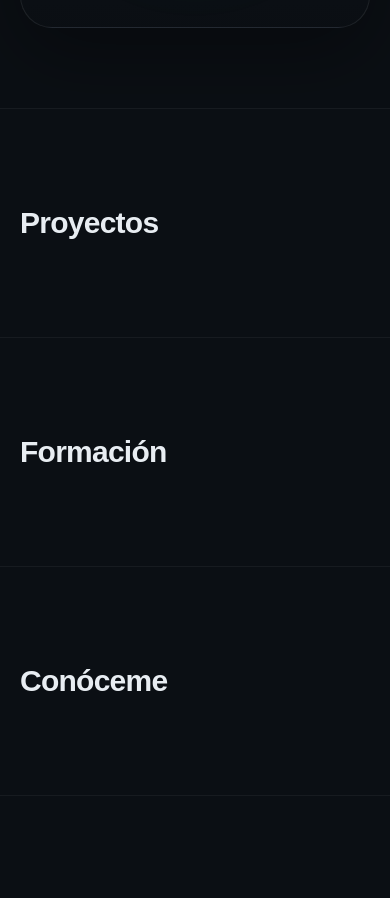
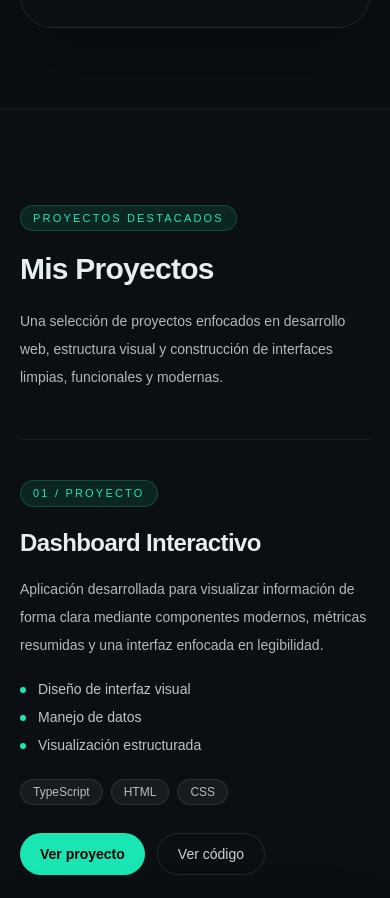
Before and after one commit to sebastianUCC2024/Portafolio, a Next.js app: page / in a window 390 px wide. Shown: the part 1064-1962 px from the top of the page. Built offline with nearby package versions, Linux system fonts and the light colour scheme.

Commit message:
Se agrego la sección de proyectos destacados

```diff
--- a/src/app/page.tsx
+++ b/src/app/page.tsx
@@ -1,6 +1,7 @@
-import Container from "../components/layout/container";
-import Navbar from "../components/layout/navbar";
-import HeroSection from "../components/sections/hero-section";
+import Navbar from "@/src/components/layout/navbar";
+import Container from "@/src/components/layout/container";
+import HeroSection from "@/src/components/sections/hero-section";
+import ProjectsSection from "@/src/components/sections/projects-section";
 
 export default function Home() {
   return (
@@ -9,16 +10,7 @@ export default function Home() {
 
       <HeroSection />
 
-      <section
-        id="projects"
-        className="border-b border-white/5 py-24 sm:py-28 lg:py-32"
-      >
-        <Container>
-          <h2 className="text-3xl font-semibold tracking-tight sm:text-4xl">
-            Proyectos
-          </h2>
-        </Container>
-      </section>
+      <ProjectsSection />
 
       <section
         id="education"
--- /dev/null
+++ b/src/components/sections/project-card.tsx
@@ -0,0 +1,91 @@
+import type { ProjectItem } from "@/src/data/projects";
+
+type ProjectCardProps = {
+  project: ProjectItem;
+  reverse?: boolean;
+};
+
+export default function ProjectCard({
+  project,
+  reverse = false,
+}: ProjectCardProps) {
+  return (
+    <article
+      className={`grid items-center gap-8 border-t border-white/6 py-10 lg:grid-cols-2 lg:gap-12 lg:py-14 ${
+        reverse ? "lg:[&>*:first-child]:order-2 lg:[&>*:last-child]:order-1" : ""
+      }`}
+    >
+      <div className="max-w-xl">
+        <span className="inline-flex rounded-full border border-primary/20 bg-primary/10 px-3 py-1 text-[11px] font-medium uppercase tracking-[0.2em] text-primary">
+          {project.eyebrow}
+        </span>
+
+        <h3 className="mt-5 text-2xl font-semibold tracking-tight text-foreground sm:text-3xl">
+          {project.title}
+        </h3>
+
+        <p className="mt-4 text-sm leading-7 text-white/70 sm:text-base">
+          {project.description}
+        </p>
+
+        <ul className="mt-5 space-y-2">
+          {project.features.map((feature) => (
+            <li
+              key={feature}
+              className="flex items-start gap-3 text-sm text-white/75"
+            >
+              <span className="mt-2 h-1.5 w-1.5 rounded-full bg-primary" />
+              <span>{feature}</span>
+            </li>
+          ))}
+        </ul>
+
+        <div className="mt-6 flex flex-wrap gap-2">
+          {project.technologies.map((technology) => (
+            <span
+              key={technology}
+              className="rounded-full border border-white/10 bg-white/5 px-3 py-1 text-xs font-medium text-white/70"
+            >
+              {technology}
+            </span>
+          ))}
+        </div>
+
+        <div className="mt-7 flex flex-wrap gap-3">
+          <a
+            href={project.primaryAction.href}
+            className="inline-flex items-center justify-center rounded-full bg-primary px-5 py-2.5 text-sm font-semibold text-black transition-transform duration-300 hover:scale-[1.02]"
+          >
+            {project.primaryAction.label}
+          </a>
+
+          <a
+            href={project.secondaryAction.href}
+            className="inline-flex items-center justify-center rounded-full border border-white/10 px-5 py-2.5 text-sm font-medium text-white/80 transition-all duration-300 hover:border-primary/40 hover:text-primary"
+          >
+            {project.secondaryAction.label}
+          </a>
+        </div>
+      </div>
+
+      <div className="mx-auto w-full max-w-xl">
+        <div className="group relative overflow-hidden rounded-[1.75rem] border border-white/8 bg-[linear-gradient(180deg,rgba(20,28,38,0.96),rgba(12,16,23,0.98))] p-6 shadow-[0_20px_60px_rgba(0,0,0,0.28)] transition-transform duration-300 hover:-translate-y-1">
+          <div className="absolute inset-x-0 bottom-0 h-px bg-gradient-to-r from-transparent via-primary/80 to-transparent" />
+          <div className="absolute inset-0 bg-[radial-gradient(circle_at_top,rgba(25,230,179,0.10),transparent_45%)] opacity-80" />
+
+          <div className="relative flex min-h-[220px] items-center justify-center rounded-[1.25rem] border border-white/6 bg-white/[0.03] sm:min-h-[260px]">
+            <div className="absolute top-5 left-5 h-10 w-10 rounded-xl border border-primary/15 bg-primary/10" />
+            <div className="text-center">
+              <p className="text-xs uppercase tracking-[0.24em] text-white/35">
+                Vista previa
+              </p>
+              <p className="mt-3 text-lg font-medium text-white/80">
+                {project.title}
+              </p>
+            </div>
+          </div>
+        </div>
+      </div>
+    </article>
+  );
+}
--- /dev/null
+++ b/src/components/sections/projects-section.tsx
@@ -0,0 +1,39 @@
+import Container from "@/src/components/layout/container";
+import ProjectCard from "@/src/components/sections/project-card";
+import { projects } from "@/src/data/projects";
+
+export default function ProjectsSection() {
+  return (
+    <section
+      id="projects"
+      className="border-b border-white/5 py-24 sm:py-28 lg:py-32"
+    >
+      <Container>
+        <div className="max-w-2xl">
+          <span className="inline-flex rounded-full border border-primary/20 bg-primary/10 px-3 py-1 text-[11px] font-medium uppercase tracking-[0.2em] text-primary">
+            Proyectos destacados
+          </span>
+
+          <h2 className="mt-5 text-3xl font-semibold tracking-tight sm:text-4xl lg:text-5xl">
+            Mis Proyectos
+          </h2>
+
+          <p className="mt-5 text-sm leading-7 text-white/70 sm:text-base">
+            Una selección de proyectos enfocados en desarrollo web, estructura
+            visual y construcción de interfaces limpias, funcionales y modernas.
+          </p>
+        </div>
+
+        <div className="mt-12">
+          {projects.map((project, index) => (
+            <ProjectCard
+              key={project.id}
+              project={project}
+              reverse={index % 2 !== 0}
+            />
+          ))}
+        </div>
+      </Container>
+    </section>
+  );
+}
--- /dev/null
+++ b/src/data/projects.ts
@@ -0,0 +1,103 @@
+export type ProjectItem = {
+  id: string;
+  eyebrow: string;
+  title: string;
+  description: string;
+  features: string[];
+  technologies: string[];
+  primaryAction: {
+    label: string;
+    href: string;
+  };
+  secondaryAction: {
+    label: string;
+    href: string;
+  };
+};
+
+export const projects: ProjectItem[] = [
+  {
+    id: "interactive-dashboard",
+    eyebrow: "01 / Proyecto",
+    title: "Dashboard Interactivo",
+    description:
+      "Aplicación desarrollada para visualizar información de forma clara mediante componentes modernos, métricas resumidas y una interfaz enfocada en legibilidad.",
+    features: [
+      "Diseño de interfaz visual",
+      "Manejo de datos",
+      "Visualización estructurada",
+    ],
+    technologies: ["TypeScript", "HTML", "CSS"],
+    primaryAction: {
+      label: "Ver proyecto",
+      href: "#",
+    },
+    secondaryAction: {
+      label: "Ver código",
+      href: "#",
+    },
+  },
+  {
+    id: "checkout-system",
+    eyebrow: "02 / Proyecto",
+    title: "Sistema de Checkout",
+    description:
+      "Interfaz que simula el flujo de compra de un usuario, desde la selección de productos hasta la confirmación, priorizando una experiencia clara y funcional.",
+    features: [
+      "Lógica de compra",
+      "Validación visual",
+      "Experiencia de usuario",
+    ],
+    technologies: ["JavaScript", "HTML", "CSS"],
+    primaryAction: {
+      label: "Ver proyecto",
+      href: "#",
+    },
+    secondaryAction: {
+      label: "Ver código",
+      href: "#",
+    },
+  },
+  {
+    id: "resource-management",
+    eyebrow: "03 / Proyecto",
+    title: "Gestión de Recursos",
+    description:
+      "Sistema enfocado en la organización visual de recursos, procesos y datos, con una estructura limpia pensada para contextos administrativos o académicos.",
+    features: [
+      "Estructura ordenada",
+      "Flujos visuales",
+      "Organización funcional",
+    ],
+    technologies: ["Python", "Django"],
+    primaryAction: {
+      label: "Ver proyecto",
+      href: "#",
+    },
+    secondaryAction: {
+      label: "Ver código",
+      href: "#",
+    },
+  },
+  {
+    id: "servermc",
+    eyebrow: "04 / Proyecto",
+    title: "ServerMC",
+    description:
+      "Proyecto orientado a la creación y configuración de un entorno de servidor, con énfasis en estructura técnica, rendimiento y organización del sistema.",
+    features: [
+      "Configuración técnica",
+      "Optimización básica",
+      "Gestión del entorno",
+    ],
+    technologies: ["Linux", "Redes"],
+    primaryAction: {
+      label: "Explorar",
+      href: "#",
+    },
+    secondaryAction: {
+      label: "Detalles",
+      href: "#",
+    },
+  },
+];
```
